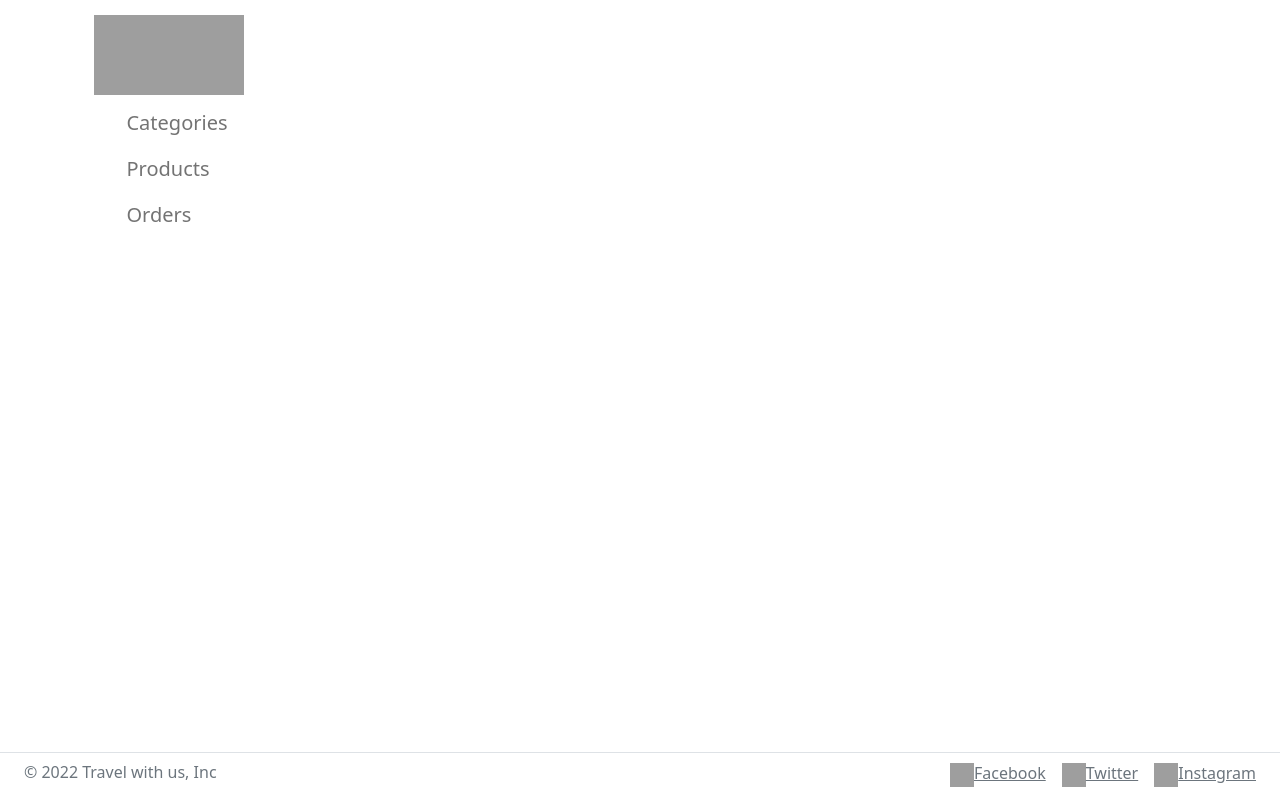
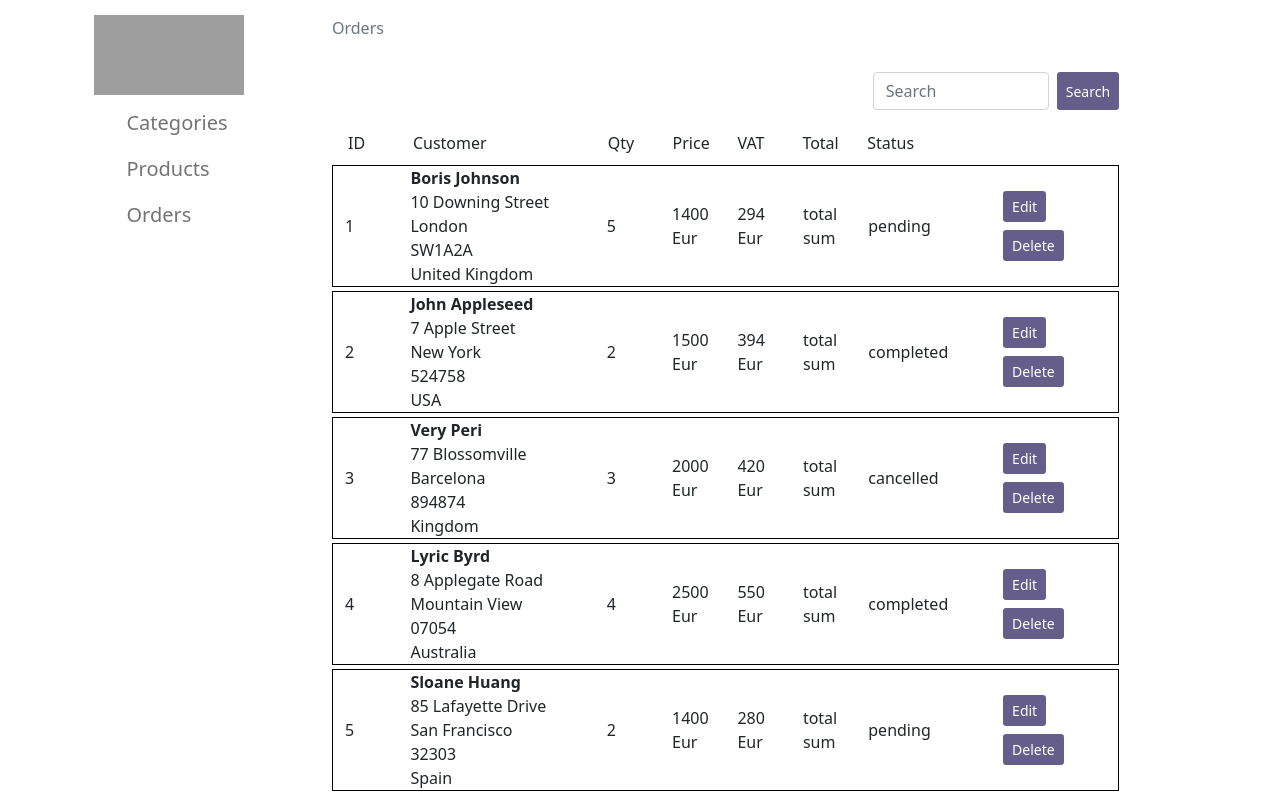
Before and after one commit to ArnitaZ/hackathon-4, a React (Create React App) app: page /orders in a window 1280 px wide. Shown: the top 793 px of the page. Built offline with nearby package versions, Linux system fonts and the light colour scheme; grey boxes are pictures that could not be loaded.

Commit message:
Added Products and Orders pages

```diff
--- a/src/Components/Content.js
+++ b/src/Components/Content.js
@@ -1,6 +1,7 @@
 import { Route, Routes } from "react-router"
 import Categories from "../Pages/Categories"
-import Home from "../Pages/Home"
+import Orders from "../Pages/Orders"
+import Products from "../Pages/Products"
 
 function Content() {
     return (
@@ -8,7 +9,8 @@ function Content() {
             <div className="container d-flex flew-column">
                 <Routes>
                     <Route path="/categories" element={<Categories />} />
-                    <Route path="/home" element={<Home />} />
+                    <Route path="/products" element={<Products />} />
+                    <Route path="/orders" element={<Orders />} />
                 </Routes>
             </div>
         </div>
--- a/src/Pages/Categories.js
+++ b/src/Pages/Categories.js
@@ -12,10 +12,10 @@ function Categories() {
 
     const categoriesRow = categories.map((category, index) => {
         const borderStyle = '1px solid rgba(1, 1, 1, 1)';
-        const deleteButton = <button className="btn mx-1 my-1" onClick={() => deleteCategory(index)}>Delete</button>
+        const deleteButton = <button className="btn btn-sm mx-1 my-1" onClick={() => deleteCategory(index)}>Delete</button>
 
         return (
-            <div className="container category-row mt-1">
+            <div className="container category-row category-container mt-1">
                 <div className="row" style={{ border: borderStyle }} key={index}>
                     <div className="col-1">
                         {category.id}
@@ -27,7 +27,7 @@ function Categories() {
                         {category.description}
                     </div>
                     <div className="col-2">
-                        <button className="btn mx-1 my-1">Edit</button>
+                        <button className="btn btn-sm mx-1 my-1">Edit</button>
                         {deleteButton}
                     </div>
                 </div>
@@ -43,7 +43,7 @@ function Categories() {
                     <p className="text-muted">Categories</p>
                 </div>
                 <div className="col d-flex justify-content-end">
-                    <button className="btn">Create category</button>
+                    <button className="btn btn-sm">Create category</button>
                 </div>
             </div>
 
@@ -51,7 +51,7 @@ function Categories() {
                 <div className="col-4">
                     <form className="d-flex">
                         <input className="form-control me-2" type="search" placeholder="Search" aria-label="Search" />
-                            <button className="btn" type="submit">Search</button>
+                            <button className="btn btn-sm" type="submit">Search</button>
                     </form>
                 </div>
             </div>
--- a/src/Pages/Login.css
+++ b/src/Pages/Login.css
@@ -5,12 +5,6 @@
     -moz-user-select: none;
     user-select: none;
 }
-
-/* @media (min-width: 768px) {
-    .bd-placeholder-img-lg {
-      font-size: 3.5rem;
-    }
-} */
 
 .login-container {
     min-height: 90vh;
@@ -20,7 +14,6 @@
 
 .home-container {
     min-height: 90vh;
-
 }
 
 .form-floating {
@@ -38,3 +31,11 @@
     outline: #D885A3;
     color: white;
 }
+
+.order-row, .product-row, .category-row {
+    min-width: 100%;
+}
+
+.category-container, .order-container {
+    min-width: 100%;
+}
--- /dev/null
+++ b/src/Pages/Orders.js
@@ -0,0 +1,104 @@
+import { useState } from "react";
+import getDataLaura from "../API/getDataLaura"
+
+function Orders() {
+
+    const [orders, setOrders] = useState(getDataLaura())
+
+    const deleteOrder = (orderIndex) => {
+        orders.splice(orderIndex, 1)
+        setOrders([...orders])
+    }
+
+    const ordersRow = orders.map((order, index) => {
+        const borderStyle = '1px solid rgba(1, 1, 1, 1)';
+        const deleteButton = <button className="btn btn-sm mx-1 my-1" onClick={() => deleteOrder(index)}>Delete</button>
+
+        return (
+            <div className="container order-row mt-1">
+                <div className="row d-flex order-container align-items-center" style={{ border: borderStyle }} key={index}>
+                    <div className="col-1">
+                        {order.id}
+                    </div>
+                    <div className="col-3">
+                        <span style={{ fontWeight: 'bold' }}>{order.customer.name}</span><br></br>
+                        {order.customer.street}<br></br>
+                        {order.customer.city}<br></br>
+                        {order.customer.zip}<br></br>
+                        {order.customer.country}<br></br>
+                    </div>
+                    <div className="col-1">
+                        {order.quantity}
+                    </div>
+                    <div className="col-1">
+                        {order.price} Eur
+                    </div>
+                    <div className="col-1">
+                        {order.vat} Eur
+                    </div>
+                    <div className="col-1">
+                        total sum
+                    </div>
+                    <div className="col-2">
+                        {order.status}
+                    </div>
+                    <div className="col-2">
+                        <button className="btn btn-sm mx-1 my-1">Edit</button>
+                        {deleteButton}
+                    </div>
+                </div>
+            </div>
+        )
+    })
+
+    return (
+        <div>
+
+            <div className="row mt-3">
+                <div className="col">
+                    <p className="text-muted">Orders</p>
+                </div>
+            </div>
+
+            <div className="row mt-3 d-flex justify-content-end">
+                <div className="col-4 mb-3">
+                    <form className="d-flex">
+                        <input className="form-control me-2" type="search" placeholder="Search" aria-label="Search" />
+                        <button className="btn btn-sm" type="submit">Search</button>
+                    </form>
+                </div>
+            </div>
+
+            <div className="order-row mt-2">
+                <div className="row mx-1">
+                    <div className="col-1">
+                        <h6>ID</h6>
+                    </div>
+                    <div className="col-3">
+                        <h6>Customer</h6>
+                    </div>
+                    <div className="col-1">
+                        <h6>Qty</h6>
+                    </div>
+                    <div className="col-1">
+                        <h6>Price</h6>
+                    </div>
+                    <div className="col-1">
+                        <h6>VAT</h6>
+                    </div>
+                    <div className="col-1">
+                        <h6>Total</h6>
+                    </div>
+                    <div className="col-2">
+                        <h6>Status</h6>
+                    </div>
+                </div>
+                <div>
+                    {ordersRow}
+                </div>
+            </div>
+        </div>
+    )
+}
+
+export default Orders
--- /dev/null
+++ b/src/Pages/Products.js
@@ -0,0 +1,97 @@
+import { useState } from "react";
+import getDataLaura from "../API/getDataLaura"
+
+function Products() {
+
+    const [products, setProducts] = useState(getDataLaura())
+
+    const deleteProduct = (productIndex) => {
+        products.splice(productIndex, 1)
+        setProducts([...products])
+    }
+
+    const productsRow = products.map((product, index) => {
+        const borderStyle = '1px solid rgba(1, 1, 1, 1)';
+        const deleteButton = <button className="btn btn-sm mx-1 my-1" onClick={() => deleteProduct(index)}>Delete</button>
+
+        return (
+            <div className="container product-row mt-1">
+                <div className="row" style={{ border: borderStyle }} key={index}>
+                    <div className="col-2">
+                        <img src={product.coverImg}></img>
+                    </div>
+                    <div className="col-1">
+                        {product.id}
+                    </div>
+                    <div className="col-1">
+                        {product.title}
+                    </div>
+                    <div className="col-4">
+                        {product.description}
+                    </div>
+                    <div className="col-1">
+                        {product.price} Eur
+                    </div>
+                    <div className="col-1">
+                        {product.discountedPrice} Eur
+                    </div>
+                    <div className="col-2">
+                        <button className="btn btn-sm mx-1 my-1">Edit</button>
+                        {deleteButton}
+                    </div>
+                </div>
+            </div>
+        )
+    })
+
+    return (
+        <div>
+
+            <div className="row mt-3">
+                <div className="col">
+                    <p className="text-muted">Products</p>
+                </div>
+                <div className="col d-flex justify-content-end">
+                    <button className="btn btn-sm">Create product</button>
+                </div>
+            </div>
+
+            <div className="row mt-3 d-flex justify-content-end">
+                <div className="col-4 mb-3">
+                    <form className="d-flex">
+                        <input className="form-control me-2" type="search" placeholder="Search" aria-label="Search" />
+                            <button className="btn btn-sm" type="submit">Search</button>
+                    </form>
+                </div>
+            </div>
+
+            <div className="category-row mt-2">
+                <div className="row mx-1">
+                    <div className="col-2">
+                        <h6>Image</h6>
+                    </div>
+                    <div className="col-1">
+                        <h6>ID</h6>
+                    </div>
+                    <div className="col-1">
+                        <h6>Title</h6>
+                    </div>
+                    <div className="col-4">
+                        <h6>Description</h6>
+                    </div>
+                    <div className="col-1">
+                        <h6>Price</h6>
+                    </div>
+                    <div className="col-1">
+                        <h6>Discounted price</h6>
+                    </div>
+                </div>
+                <div>
+                    {productsRow}
+                </div>
+            </div>
+        </div>
+    )
+}
+
+export default Products
```
